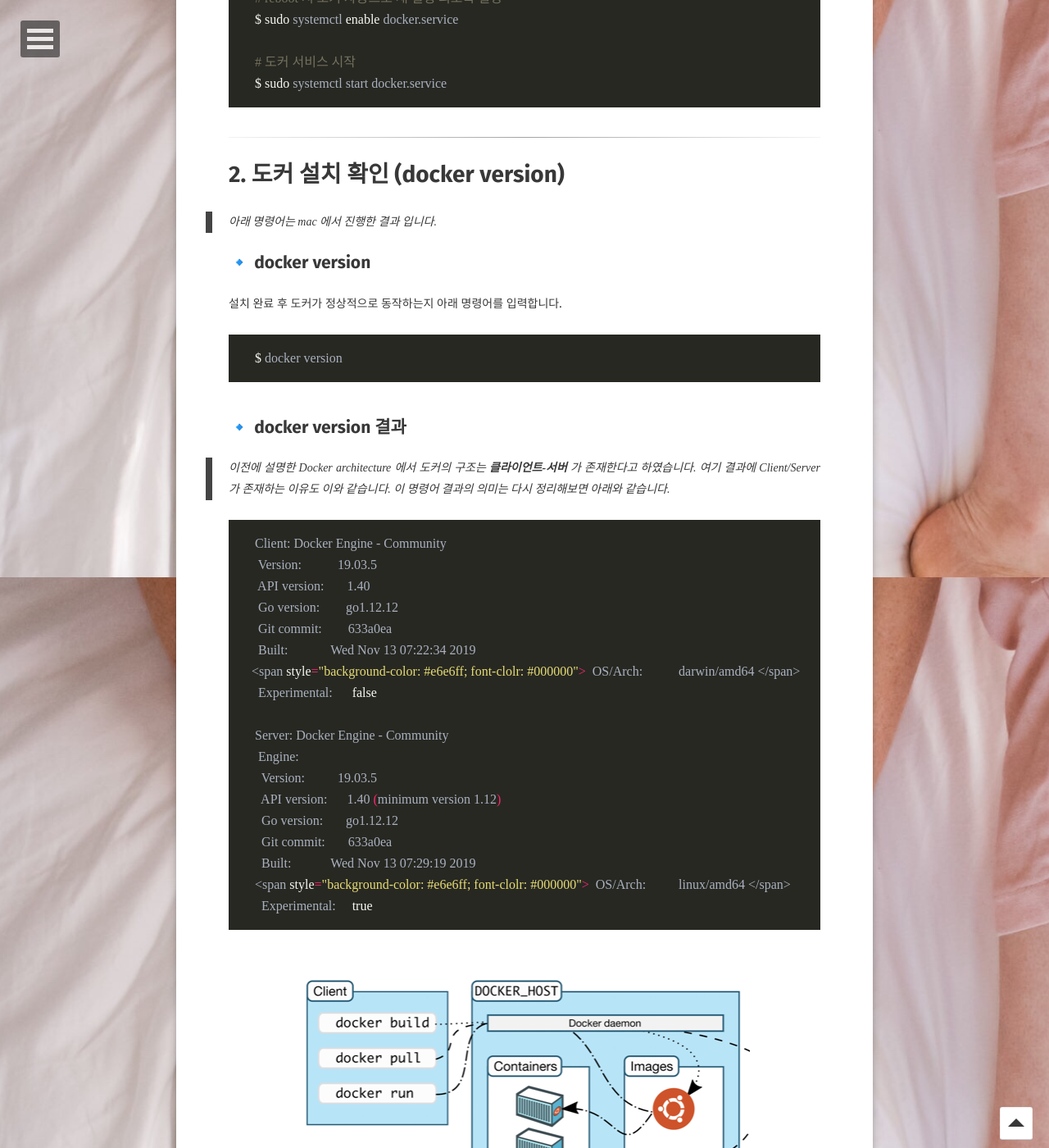
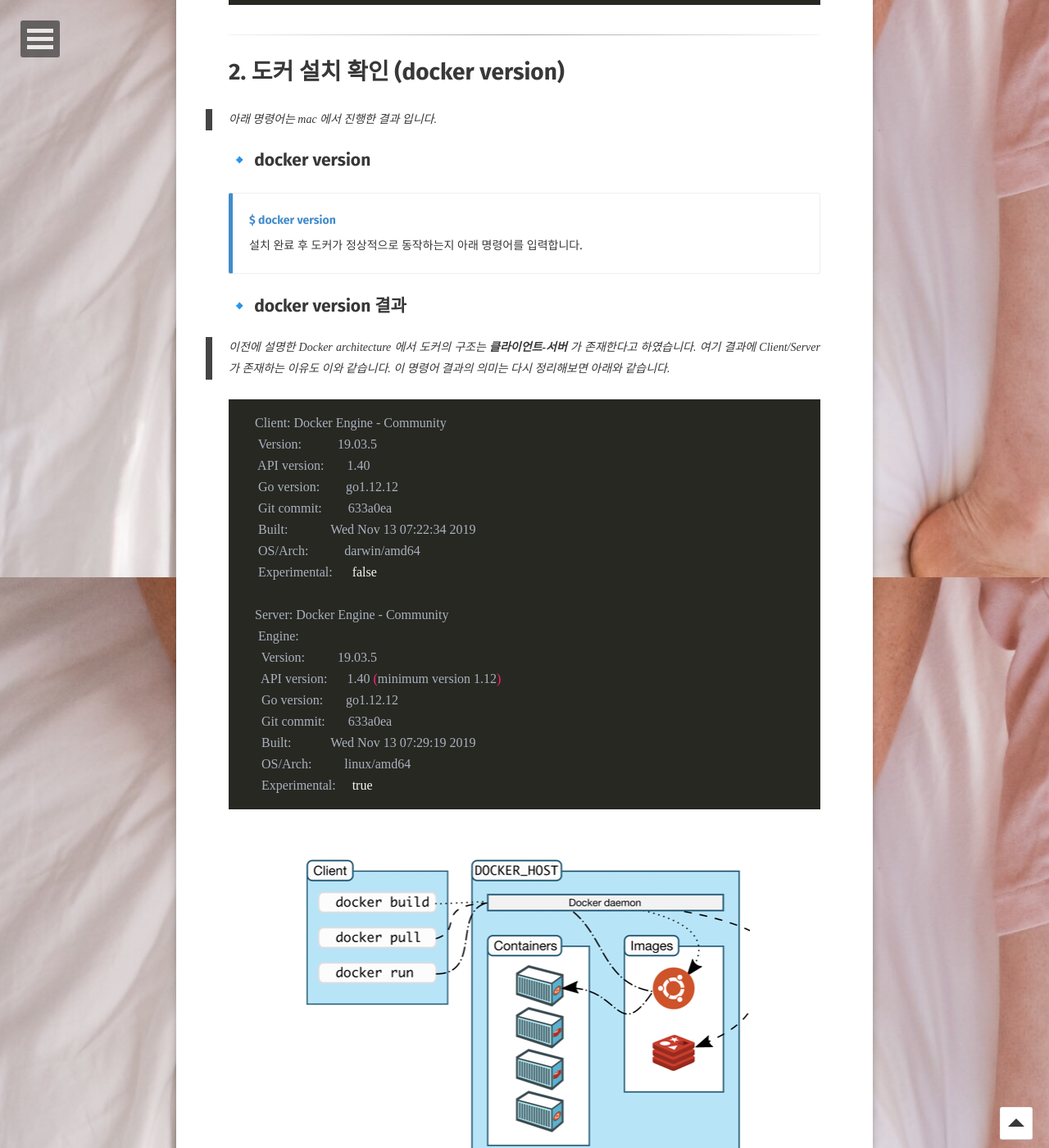
Before and after one commit to JUNGEEYOU/JUNGEEYOU.github.io, a Jekyll site: the page built from _posts/2020-03-28-docker-2-post.md, in a window 1280 px wide and 1400 px high, scrolled down 1996 px. Shown: the whole window at 82% size. Built offline with Jekyll 4.4.1, drawn with Linux system fonts in a browser that asks for light colours; some web fonts are replaced; comment, search, counter and statistics services are not loaded; some of the changed text lies outside the part shown.

Commit message:
docker 수정

```diff
--- a/_posts/2020-03-28-docker-2-post.md
+++ b/_posts/2020-03-28-docker-2-post.md
@@ -45,11 +45,6 @@
 
 > centos7 에 docker 를 설치하는 방법입니다.
 
-<div class="callout callout-primary">
-  <h4>Primary Callout</h4>
-  This is a primary callout.
-</div>
-
 {% highlight bash %}
     # yum-config-manager 쓸 수 있도록 설치
     $ sudo yum -y install yum-utils
@@ -78,10 +73,13 @@
 
 ## 🔹 docker version
 
- 설치 완료 후 도커가 정상적으로 동작하는지 아래 명령어를 입력합니다.
-{% highlight bash %}
-    $ docker version
-{% endhighlight %}
+
+ <div class="callout callout-primary">
+   <h4>$ docker version</h4>
+   설치 완료 후 도커가 정상적으로 동작하는지 아래 명령어를 입력합니다.
+ </div>
+
+
 ## 🔹 docker version 결과
 
 > 이전에 설명한 Docker architecture 에서 도커의 구조는 **클라이언트-서버** 가 존재한다고 하였습니다. 여기 결과에  Client/Server가 존재하는 이유도 이와 같습니다. 이 명령어 결과의 의미는 다시 정리해보면 아래와 같습니다.
@@ -93,7 +91,7 @@
      Go version:        go1.12.12
      Git commit:        633a0ea
      Built:             Wed Nov 13 07:22:34 2019
-   <span style="background-color: #e6e6ff; font-clolr: #000000">  OS/Arch:           darwin/amd64 </span>
+     OS/Arch:           darwin/amd64
      Experimental:      false
 
     Server: Docker Engine - Community
@@ -103,7 +101,7 @@
       Go version:       go1.12.12
       Git commit:       633a0ea
       Built:            Wed Nov 13 07:29:19 2019
-    <span style="background-color: #e6e6ff; font-clolr: #000000">  OS/Arch:          linux/amd64 </span>
+      OS/Arch:          linux/amd64
       Experimental:     true
 {% endhighlight %}
 
```
